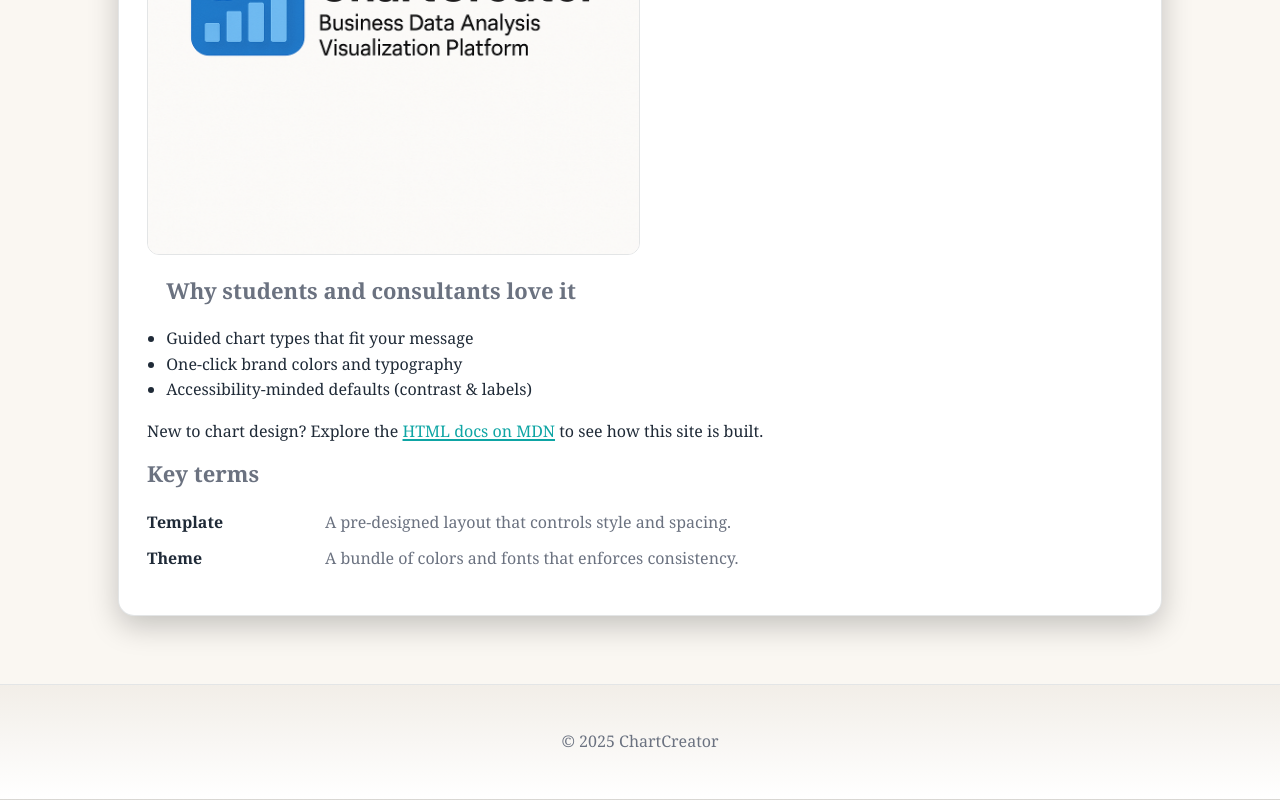
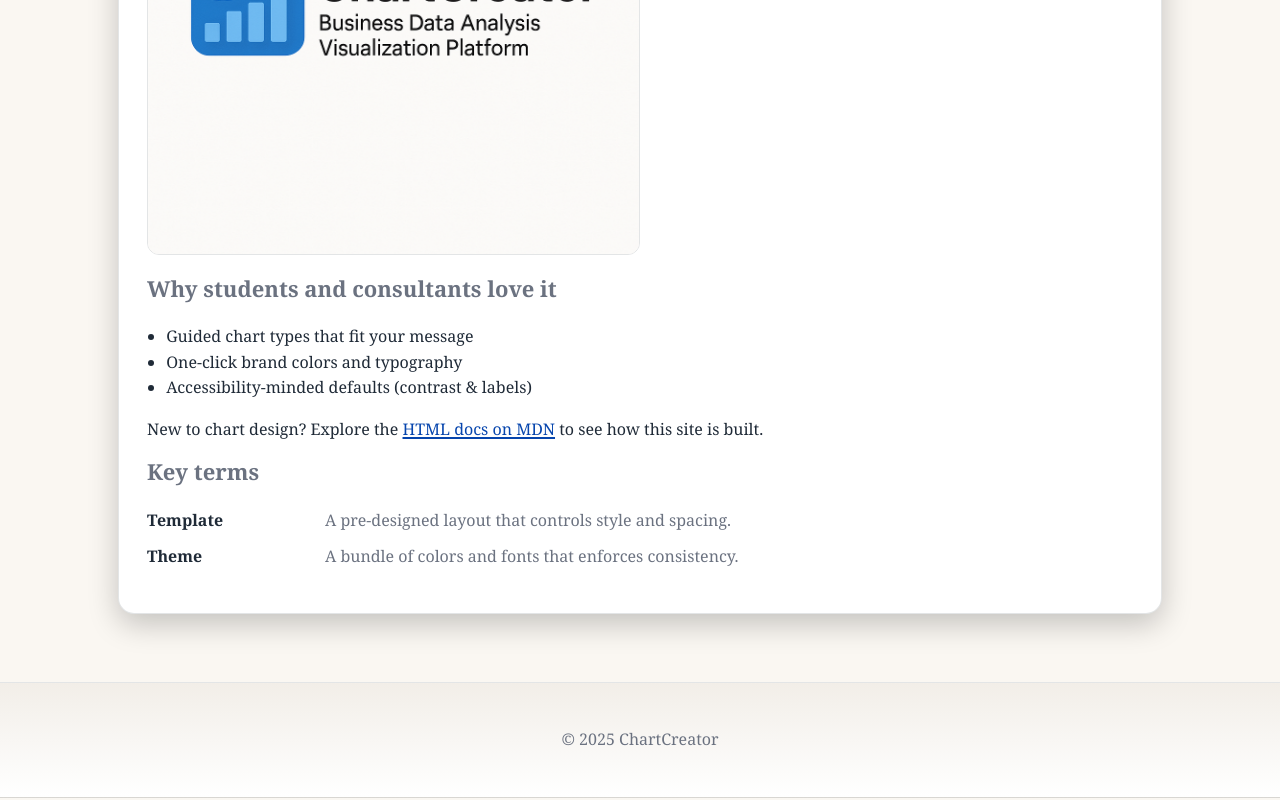
Before and after one commit to WuziyangZhang/WuziyangZhang.github.io, a plain HTML site: page index.html in a window 1280 px wide. Shown: the part 630-1430 px from the top of the page. Drawn offline with Linux system fonts and the light colour scheme.

Commit message:
Add files via upload

```diff
--- a/index.html
+++ b/index.html
@@ -5,6 +5,12 @@
   <meta name="viewport" content="width=device-width, initial-scale=1">
   <title>ChartCreator • Home</title>
   <link rel="stylesheet" href="styles/style.css">
+  <style>
+    /* Ensure link contrast on light backgrounds (WCAG AA) */
+    a { color: #0645AD; }           /* ~8.6:1 contrast on white */
+    a:visited { color: #0b0080; }   /* ~9.8:1 contrast on white */
+    a:hover, a:focus { text-decoration: underline; }
+  </style>
 </head>
 <body>
   <header class="site-header">
@@ -22,20 +28,18 @@
     Paste your data, choose a template, and export to <b>PowerPoint</b>, <i>Keynote</i>, or <strong>PNG</strong>.
   </p>
 
-  <img src="images/dashboard.png" alt="Screenshot of the ChartCreator dashboard showing chart preview and options" width="50%">
+<img src="images/dashboard.png" alt="Screenshot of the ChartCreator dashboard showing chart preview and options" width="50%">
 
-  <h3>
-    <ul>
-  Why students and consultants love it
-    </ul>
-  </h3>
+<div style="margin-top: 20px;"></div>
+
+<h3>Why students and consultants love it</h3>
   <ul>
     <li>Guided chart types that fit your message</li>
     <li>One‑click brand colors and typography</li>
-    <li>Accessibility‑minded defaults (contrast & labels)</li>
+    <li>Accessibility‑minded defaults (contrast &amp; labels)</li>
   </ul>
 
-    <p>New to chart design? Explore the
+  <p>New to chart design? Explore the
     <a href="https://developer.mozilla.org/en-US/docs/Web/HTML" target="_blank" rel="noopener">HTML docs on MDN</a>
     to see how this site is built.</p>
 
```
